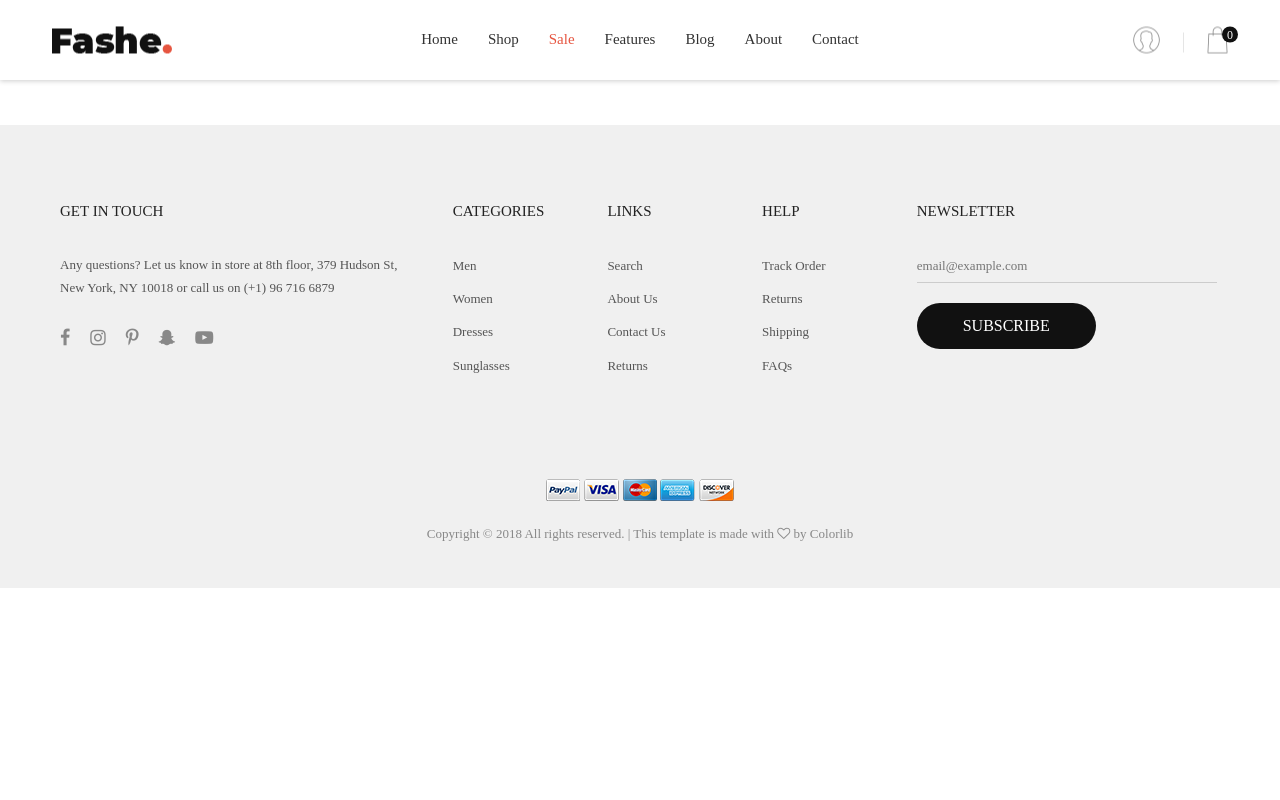
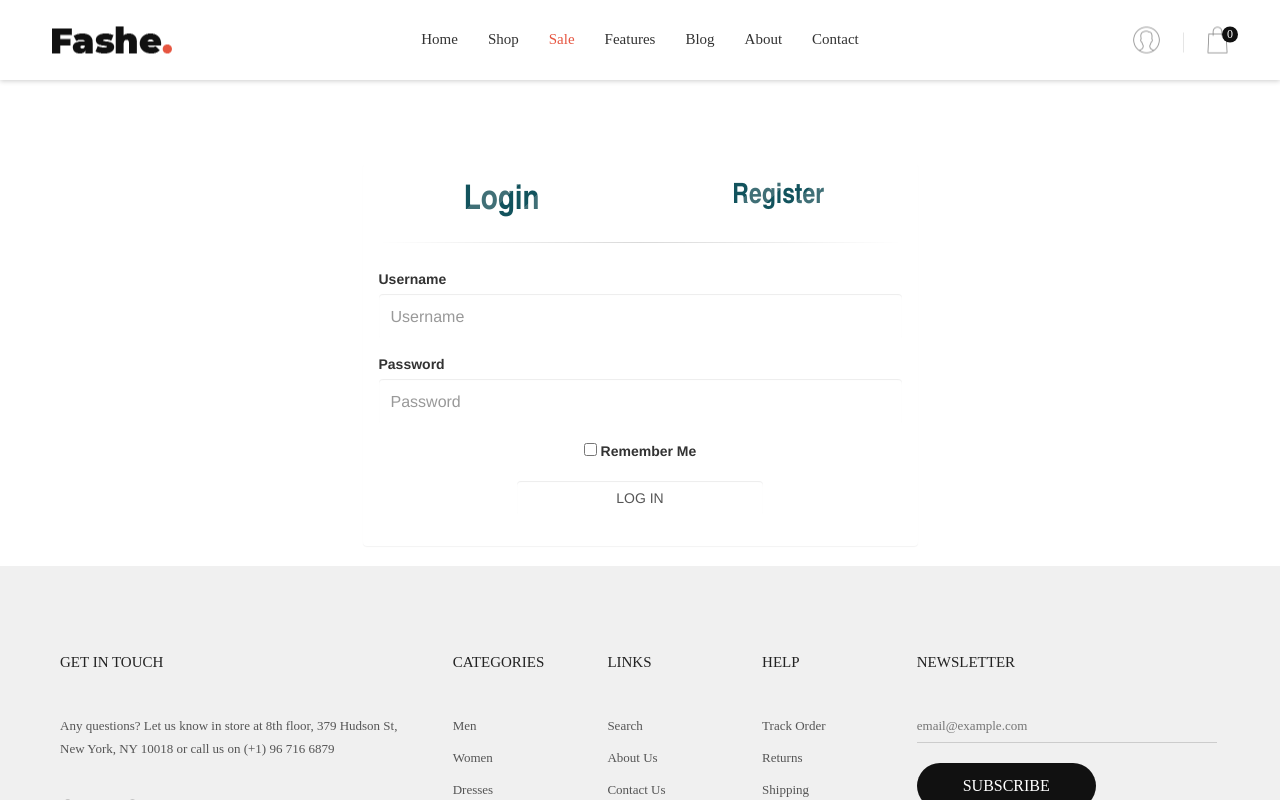
Before and after one commit to tomica95/php-shop, a PHP site: page /index.php?page=login in a window 1280 px wide. Run offline with PHP 8.4, Linux system fonts and the light colour scheme; some libraries are stand-ins or nearby versions; some web fonts are replaced.

Commit message:
login html&css

```diff
--- a/index.php
+++ b/index.php
@@ -4,6 +4,7 @@
 	//header
 	include "pages/components/header.php";
 
+	//content
 	if(isset($_GET['page'])){
 
 		switch($_GET['page']){
@@ -22,6 +23,9 @@
 			case 'product':
 			include "pages/views/single-product.php";
 			break;
+
+			case 'login':
+			include "pages/views/login.php";
 		}
 	}
 	else
--- a/pages/components/header.php
+++ b/pages/components/header.php
@@ -47,7 +47,7 @@
 
 				<!-- Header Icon -->
 				<div class="header-icons">
-					<a href="#" class="header-wrapicon1 dis-block">
+					<a href="index.php?page=login" class="header-wrapicon1 dis-block">
 						<img src="images/icons/icon-header-01.png" class="header-icon1" alt="ICON">
 					</a>
 
--- /dev/null
+++ b/pages/views/login.php
@@ -0,0 +1,212 @@
+<style>
+    #regContainer{
+    margin-top: 3%;
+}
+
+.panel-login {
+    border-color: #ccc;
+     background-color: #f9f8f8;
+    -webkit-box-shadow: 0px 2px 3px 0px rgba(0,0,0,0.2);
+    -moz-box-shadow: 0px 2px 3px 0px rgba(0,0,0,0.2);
+    box-shadow: 0px 2px 3px 0px rgba(0,0,0,0.2);
+}
+.panel-login>.panel-heading {
+    text-align:center;
+}
+.panel-login>.panel-heading a{
+    text-decoration: none;
+    font-weight: bold;
+    font-size: 28px;
+    -webkit-transition: all 0.1s linear;
+    -moz-transition: all 0.1s linear;
+    transition: all 0.1s linear;
+}
+.panel-login>.panel-heading a.active{
+    font-size: 34px;
+}
+.panel-login>.panel-heading hr{
+    margin-top: 10px;
+    margin-bottom: 0px;
+    clear: both;
+    border: 0;
+    height: 1px;
+    background-image: -webkit-linear-gradient(left,rgba(0, 0, 0, 0),rgba(0, 0, 0, 0.15),rgba(0, 0, 0, 0));
+    background-image: -moz-linear-gradient(left,rgba(0,0,0,0),rgba(0,0,0,0.15),rgba(0,0,0,0));
+    background-image: -ms-linear-gradient(left,rgba(0,0,0,0),rgba(0,0,0,0.15),rgba(0,0,0,0));
+    background-image: -o-linear-gradient(left,rgba(0,0,0,0),rgba(0,0,0,0.15),rgba(0,0,0,0));
+}
+.panel-login input[type="text"],.panel-login input[type="email"],.panel-login input[type="password"] {
+    height: 45px;
+    border: 1px solid #ddd;
+    font-size: 16px;
+    -webkit-transition: all 0.1s linear;
+    -moz-transition: all 0.1s linear;
+    transition: all 0.1s linear;
+}
+.panel-login input:hover,
+.panel-login input:focus {
+    outline:none;
+    -webkit-box-shadow: none;
+    -moz-box-shadow: none;
+    box-shadow: none;
+    border-color: #ccc;
+}
+.btn-login {
+    background-color:#3D9DB3;
+    outline: none;
+    color: #fff;
+    font-size: 14px;
+    height: auto;
+    font-weight: normal;
+    padding: 14px 0;
+    text-transform: uppercase;
+    border-color: #2d92a9;
+}
+.btn-login:hover,
+.btn-login:focus {
+    color: #fff;
+    background-color: #198da8;
+    border-color: #53A3CD;
+}
+.btn-register {
+    background-color: #17ae47;
+    outline: none;
+    color: #fff;
+    font-size: 14px;
+    height: auto;
+    font-weight: normal;
+    padding: 14px 0;
+    text-transform: uppercase;
+    border-color: #1CB94A;
+}
+.btn-register:hover,
+.btn-register:focus {
+    color: #fff;
+    background-color: #1CA347;
+    border-color: #1CA347;
+}
+
+.fullscreen_bg {
+    position: fixed;
+
+    right: 0;
+
+    left: 0;
+    background-size: cover;
+
+  }
+
+.panel-heading a{
+    font-size: 48px;
+    color: rgb(6, 106, 117);
+    padding: 2px 0 10px 0;
+    font-family: 'FranchiseRegular','Arial Narrow',Arial,sans-serif;
+    font-weight: bold;
+    text-align: center;
+    padding-bottom: 30px;
+}
+
+.panel-heading a{
+    background: -webkit-repeating-linear-gradient(-45deg,
+    rgb(18, 83, 93) ,
+    rgb(18, 83, 93) 20px,
+    rgb(64, 111, 118) 20px,
+    rgb(64, 111, 118) 40px,
+    rgb(18, 83, 93) 40px);
+    -webkit-text-fill-color: transparent;
+    -webkit-background-clip: text;
+}
+
+    </style>
+<link href="//maxcdn.bootstrapcdn.com/bootstrap/3.3.0/css/bootstrap.min.css" rel="stylesheet" id="bootstrap-css">
+<script src="//maxcdn.bootstrapcdn.com/bootstrap/3.3.0/js/bootstrap.min.js"></script>
+<script src="//code.jquery.com/jquery-1.11.1.min.js"></script>
+<!------ Include the above in your HEAD tag ---------->
+<div id="fullscreen_bg" class="fullscreen_bg"/>
+<div id="regContainer" class="container">
+      <div class="row">
+      <div class="col-md-6 col-md-offset-3">
+        <div class="panel panel-login">
+          <div class="panel-heading">
+            <div class="row">
+              <div class="col-xs-6">
+                <a href="#" class="active" id="login-form-link">Login</a>
+              </div>
+              <div class="col-xs-6">
+                <a href="#" id="register-form-link">Register</a>
+              </div>
+            </div>
+            <hr>
+          </div>
+          <div class="panel-body">
+            <div class="row">
+              <div class="col-lg-12">
+                <form id="login-form" action="#" method="post" role="form" style="display: block;">
+                  <div class="form-group">
+                    <label for="username">Username</label>
+                    <input type="text" name="username" id="username" tabindex="1" class="form-control" placeholder="Username" value="">
+                  </div>
+                  <div class="form-group">
+                    <label for="password">Password</label>
+                    <input type="password" name="password" id="password" tabindex="2" class="form-control" placeholder="Password">
+                  </div>
+                  <div class="form-group text-center">
+                    <input type="checkbox" tabindex="3" class="" name="remember" id="remember">
+                    <label for="remember"> Remember Me</label>
+                  </div>
+                  <div class="form-group">
+                    <div class="row">
+                      <div class="col-sm-6 col-sm-offset-3">
+                        <input type="submit" name="login-submit" id="login-submit" tabindex="4" class="form-control btn btn-login" value="Log In">
+                      </div>
+                    </div>
+                  </div>
+                </form>
+                <form id="register-form" action="#" method="post" role="form" style="display: none;">
+                  <div class="form-group">
+                    <label for="username">Username</label>
+                    <input type="text" name="username" id="username" tabindex="1" class="form-control" placeholder="Username" value="">
+                  </div>
+                  <div class="form-group">
+                    <label for="password">Password</label>
+                    <input type="password" name="password" id="password" tabindex="2" class="form-control" placeholder="Password">
+                  </div>
+                  <div class="form-group">
+                    <label for="confirm-password">Confirm password</label>
+                    <input type="password" name="confirm-password" id="confirm-password" tabindex="2" class="form-control" placeholder="Confirm Password">
+                  </div>
+                  <div class="form-group">
+                    <div class="row">
+                      <div class="col-sm-6 col-sm-offset-3">
+                        <input type="submit" name="register-submit" id="register-submit" tabindex="4" class="form-control btn btn-register" value="Register Now">
+                      </div>
+                    </div>
+                  </div>
+                </form>
+              </div>
+            </div>
+          </div>
+        </div>
+      </div>
+    </div>
+  </div>
+  <script>
+      $(function() {
+
+$('#login-form-link').click(function(e) {
+    $("#login-form").delay(100).fadeIn(100);
+     $("#register-form").fadeOut(100);
+    $('#register-form-link').removeClass('active');
+    $(this).addClass('active');
+    e.preventDefault();
+});
+$('#register-form-link').click(function(e) {
+    $("#register-form").delay(100).fadeIn(100);
+     $("#login-form").fadeOut(100);
+    $('#login-form-link').removeClass('active');
+    $(this).addClass('active');
+    e.preventDefault();
+});
+
+});
+      </script>
```
